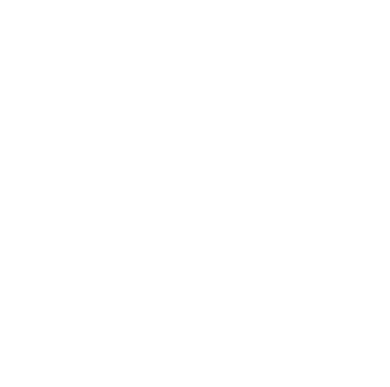
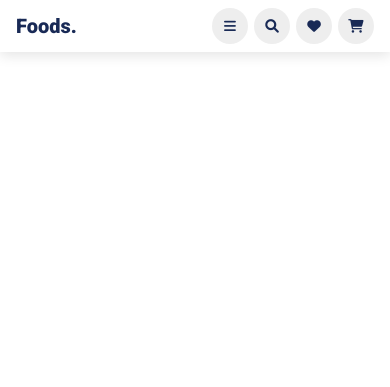
Before and after one commit to JohnnyDev2001/Templates_WEB, a plain HTML site: page restaurante_page/index.html in a window 390 px wide. Drawn offline with Linux system fonts and the light colour scheme.

Commit message:
header end

```diff
--- /dev/null
+++ b/restaurante_page/css/style.css
@@ -0,0 +1,146 @@
+@import url('https://fonts.googleapis.com/css2?family=Roboto:ital,wght@0,500;0,900;1,100;1,300&display=swap');
+
+:root{
+    --white: #fff;
+    --green:#27ae60;
+    --black:#192a56;
+    --light-color:#666;
+    --box-shadow:0 .5rem 1.5rem rgba(0,0,0,.1);
+}
+
+*{
+    font-family: 'Roboto', sans-serif;
+    margin: 0;
+    padding: 0;
+    box-sizing: border-box;
+    text-decoration: none;
+    outline: none;
+    border: none;
+    text-transform: capitalize;
+    transition: all .2s linear;
+}
+
+html{
+    font-size: 62.5%;
+    overflow-x: hidden;
+    scroll-padding-top: 5.5rem;
+    scroll-behavior: smooth;
+}
+
+header{
+    position: fixed;
+    top:0; left: 0; right: 0;
+    background: #fff;
+    padding: 1rem 7%;
+    display: flex;
+    align-items: center;
+    justify-content: space-between;
+    z-index: 1000;
+    box-shadow: var(--box-shadow);
+}
+
+header .logo{
+    color:var(--black);
+    font-size: 2.5rem;
+    font-weight: bolder;
+}
+
+header .logo i{
+    color: var(--green);
+}
+
+header .navbar a{
+    font-size: 1.7rem;
+    border-radius: .5rem;
+    padding: .5rem 1.5rem;
+    color: var(--light-color);
+}
+
+header .navbar .active,
+header .navbar a:hover{
+    color: var(--white);
+    background: var(--green);
+}
+
+header .icons i,
+header .icons a{
+    cursor: pointer;
+    margin-left: .5rem;
+    height: 4.5rem;
+    line-height: 4.5rem;
+    width: 4.5rem;
+    text-align: center;
+    font-size: 1.7rem;
+    color: var(--black);
+    border-radius: 50%;
+    background: #eee;
+}
+
+header .icons i:hover,
+header .icons a:hover{
+    color: var(--white);
+    background: var(--green);
+    transform:  rotate(360deg);
+}
+
+header .icons #menu-bars{
+    display: none;
+}
+
+
+
+
+
+
+
+
+
+
+/* media qrs */
+
+@media (max-width:991px){
+
+    html{
+        font-size: 55%;
+    }
+
+    header{
+        padding: 1rem 2rem;
+    }
+}
+
+@media (max-width:768px){
+
+    header .icons #menu-bars{
+        display: inline-block;
+    }
+
+    header .navbar{
+        position: absolute;
+        top: 100%; left: 0; right: 0;
+        background: var(--white);
+        border-top: .1rem solid rgba(0,0,0,.2);
+        border-bottom: .1rem solid rgba(0,0,0,.2);
+        padding: 1rem;
+        clip-path: polygon(0 0, 100% 0, 100% 0, 0 0);
+    }
+
+    header .navbar.active{
+        clip-path: polygon(0 0, 100% 0, 100% 100%, 0 100%);
+    }
+
+    header .navbar a{
+        display: block;
+        padding: 1.5rem;
+        margin: 1rem;
+        font-size: 2rem;
+        background: #eee;
+    }
+}
+
+@media (max-width:991px){
+
+    html{
+        font-size: 50%;
+    }
+}
--- a/restaurante_page/index.html
+++ b/restaurante_page/index.html
@@ -5,8 +5,36 @@
     <meta http-equiv="X-UA-Compatible" content="IE=edge">
     <meta name="viewport" content="width=device-width, initial-scale=1.0">
     <title>Restaurante Foods</title>
+
+    <link rel="stylesheet" href="https://cdnjs.cloudflare.com/ajax/libs/font-awesome/6.0.0-beta2/css/all.min.css">
+
+    <!-- link do css -->
+    <link rel="stylesheet" href="css/style.css">
 </head>
 <body>
+    <!-- header section start -->
+    <header>
+        <a href="#" class="logo"><i class="fas-fa-untensils"></i>Foods.</a>
 
+        <nav class="navbar">
+            <a class="active" href="#home">Home</a>
+            <a href="#home">Pratos</a>
+            <a href="#home">Sobre</a>
+            <a href="#home">Menu</a>
+            <a href="#home">Reveja</a>
+            <a href="#home">Pedido</a>
+        </nav>
+
+        <div class="icons">
+            <i class="fas fa-bars" id="menu-bars"></i>
+            <i class="fas fa-search" id="search-icon"></i>
+            <a href="#" class="fas fa-heart"></a>
+            <a href="#" class="fas fa-shopping-cart"></a>
+        </div>
+    </header>
+    <!-- header section end -->
+
+    <!-- link do js -->
+    <script src="js/script.js"></script>
 </body>
 </html>
--- /dev/null
+++ b/restaurante_page/js/script.js
@@ -0,0 +1,7 @@
+const menu = document.querySelector('#menu-bars');
+const navbar = document.querySelector('.navbar');
+
+menu.onclick = () =>{
+    menu.classList.toggle('fa-times');
+    navbar.classList.toggle('active');
+}
```
